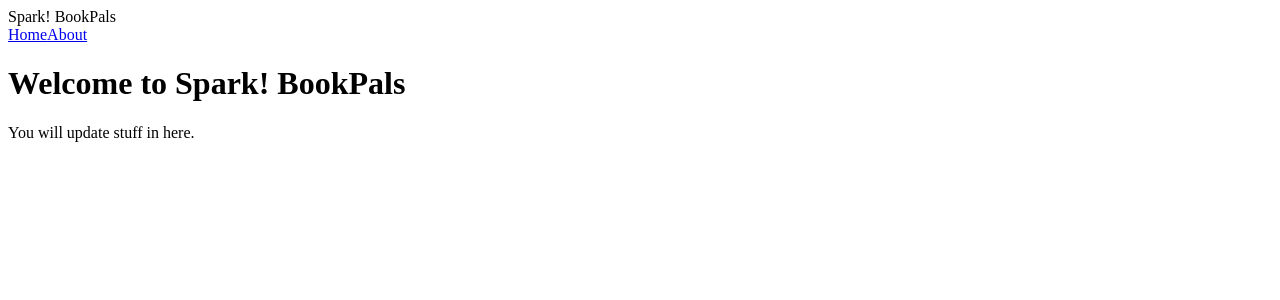
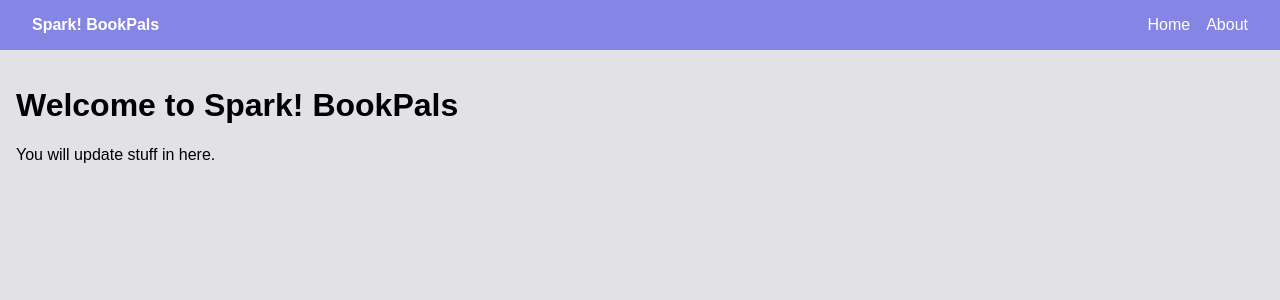
Before and after one commit to NaijunWang/CS391-hw3-react, a React (Vite) app: page / in a window 1280 px wide. Shown: the top 300 px of the page. Built offline with nearby package versions, Linux system fonts and the light colour scheme.

Commit message:
feat: complete styling for nav bar

```diff
--- a/src/index.css
+++ b/src/index.css
@@ -0,0 +1,28 @@
+body {
+    font-family: 'Arial', sans-serif;
+    margin: 0;
+    padding: 0;
+    background-color: #e1e1e6;
+}
+
+nav {
+    display: flex;
+    justify-content: space-between;
+    padding: 1em 2em;
+    background-color: #8585E6;
+    color: white;
+}
+
+nav a {
+    color: white;
+    text-decoration: none;
+    margin-left: 1em;
+}
+
+.nav-left {
+  font-weight: bold;
+}
+
+.content {
+    padding: 1em;
+}
```
